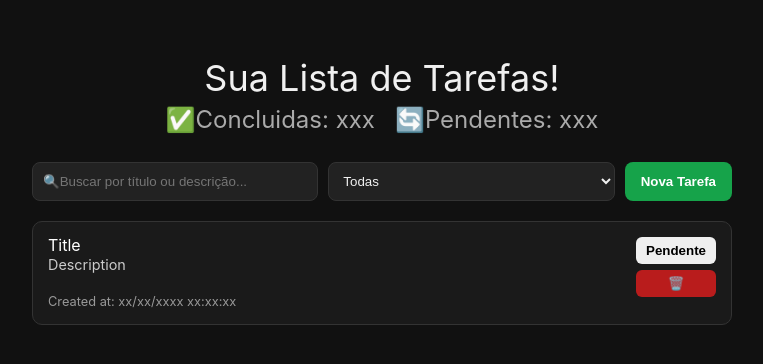
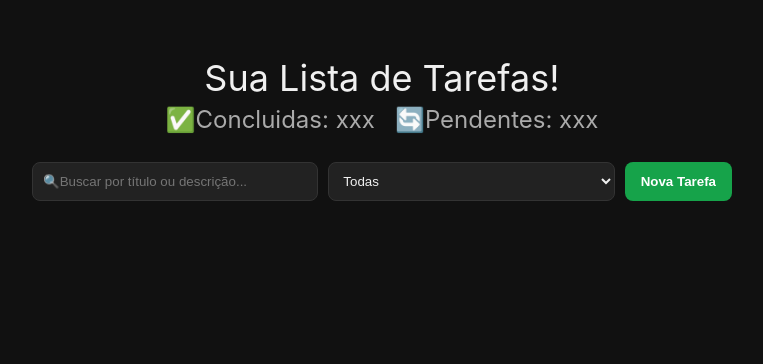
Before and after one commit to Fernand0cruz/task-flow, a React (Vite) app: page / in a window 1280 px wide. Shown: the top 364 px of the page, without its empty margins (258-1021 px from the left). Built offline with nearby package versions, Linux system fonts and the light colour scheme.

Commit message:
feat: display saved tasks from localStorage in TaskList component

```diff
--- a/src/App.jsx
+++ b/src/App.jsx
@@ -51,7 +51,7 @@ function App() {
             <Controls openAddModal={() => setShowAddModal(true)} />
 
             {/*Task List*/}
-            <TaskList onDelete={setShowDeleteModal} />
+            <TaskList tasks={tasks} onDelete={setShowDeleteModal} />
 
             {/* Modal add new task */}
             {showAddModal && (
--- a/src/components/TaskItem.jsx
+++ b/src/components/TaskItem.jsx
@@ -1,13 +1,13 @@
-const TaskItem = ({ onDelete }) => {
+const TaskItem = ({ task, onDelete }) => {
     return (
         <li className="task-item">
             <div className="task-info">
-                <h3>Title</h3>
+                <h3>{task.title}</h3>
 
-                <p>Description</p>
+                <p>{task.description}</p>
 
                 <small className="task-date">
-                    Created at: xx/xx/xxxx xx:xx:xx
+                    Criado em: {new Date(task.createdAt).toLocaleString()}
                 </small>
             </div>
 
--- a/src/components/TaskList.jsx
+++ b/src/components/TaskList.jsx
@@ -1,10 +1,11 @@
 import TaskItem from "./TaskItem";
 
-const TaskList = ({ onDelete }) => {
+const TaskList = ({ tasks, onDelete }) => {
     return (
         <div className="TaskList">
-            {/*map*/}
-            <TaskItem onDelete={onDelete} />
+            {tasks.map((task) => (
+                <TaskItem key={task.id} task={task} onDelete={onDelete} />
+            ))}
         </div>
     );
 };
```
